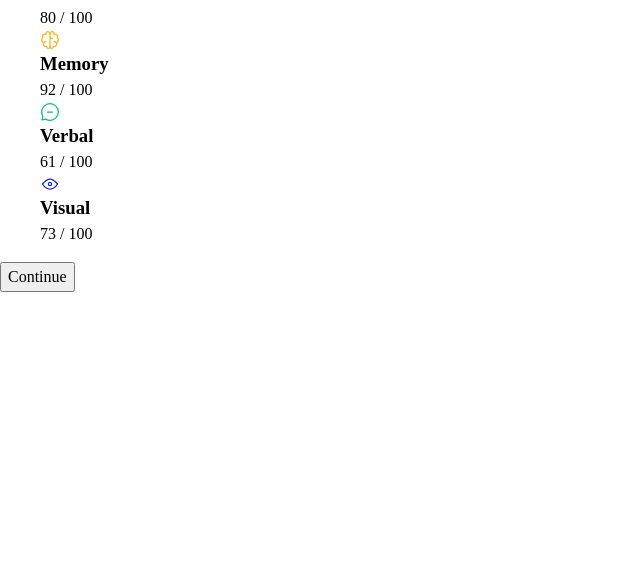
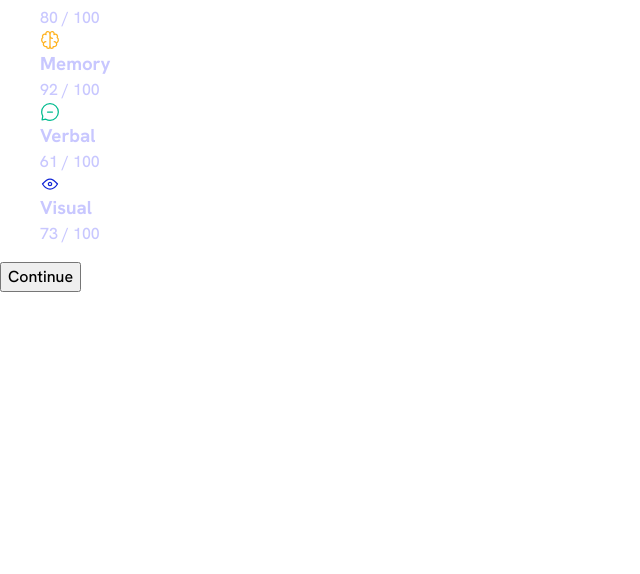
Before and after one commit to WesselKonstantinov/results-summary-component, a plain HTML site: page index.html in a window 1280 px wide. Shown: the part 226-800 px from the top of the page, without its empty margins (0-640 px from the left). Drawn offline with Linux system fonts and the light colour scheme.

Commit message:
Set global styles

```diff
--- a/styles.css
+++ b/styles.css
@@ -115,3 +115,11 @@ select {
   --font-weight-bold: 700;
   --font-weight-extra-bold: 800;
 }
+
+/* || Global styles */
+body {
+  font-family: var(--font-family-primary);
+  font-size: 1rem;
+  font-weight: var(--font-weight-medium);
+  color: var(--color-light-lavender);
+}
```
